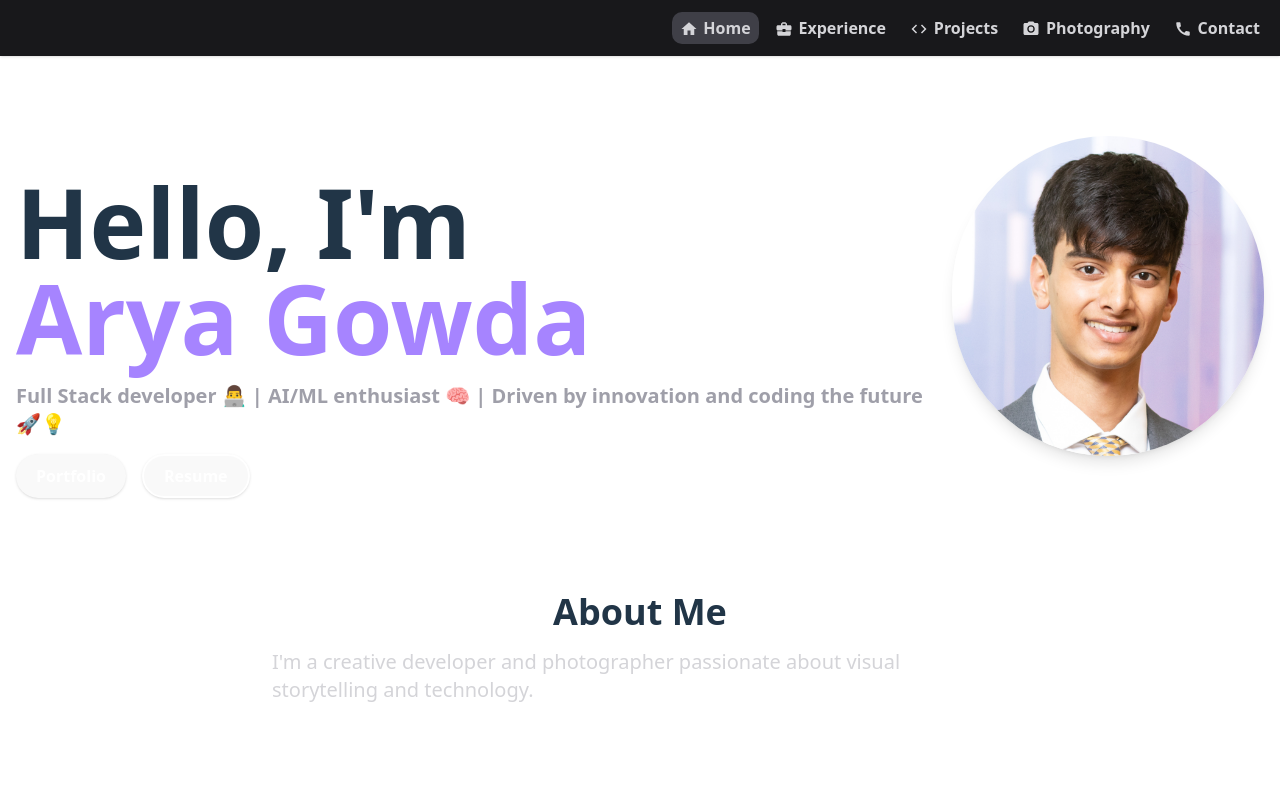
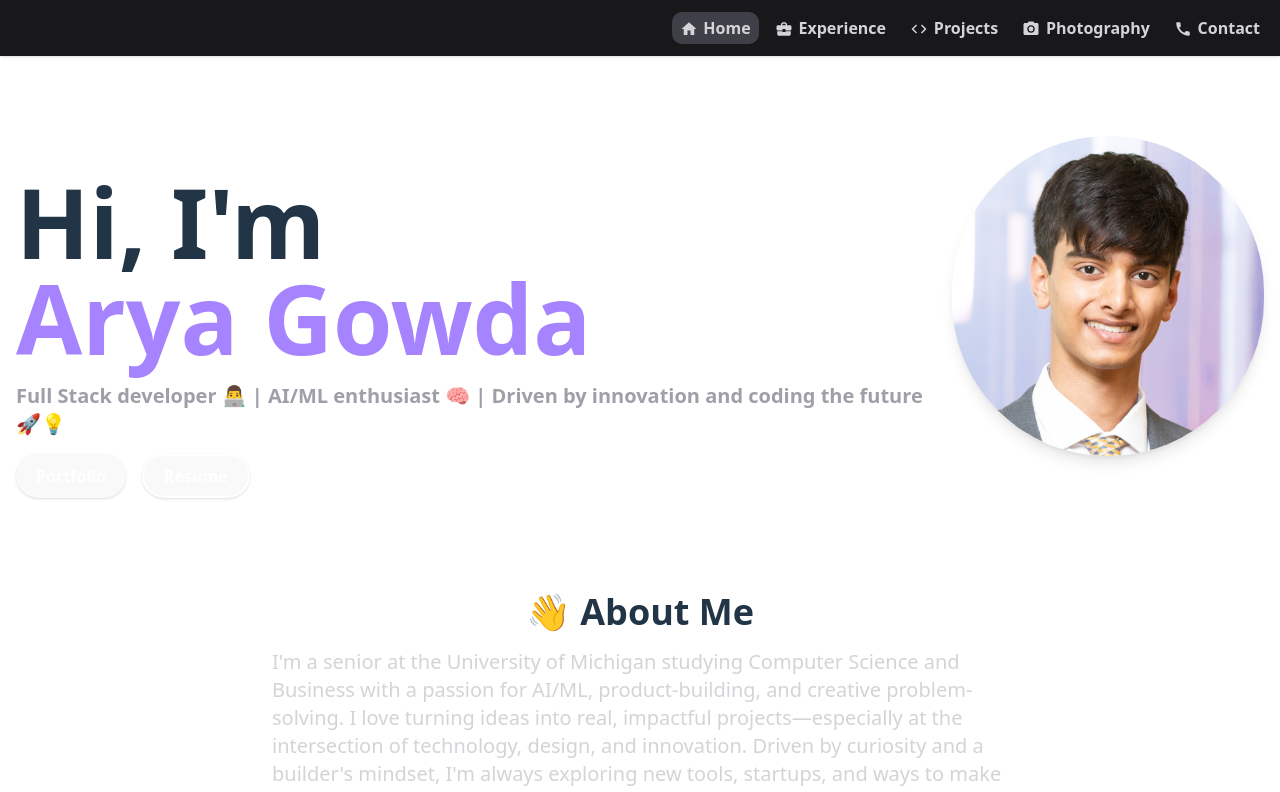
Before and after one commit to arya-gowda/portfolio, a React (Vite) app: page / in a window 1280 px wide. Shown: the top 792 px of the page. Built offline with nearby package versions, Linux system fonts and the light colour scheme.

Commit message:
updated about me

```diff
--- a/public/data/projects.json
+++ b/public/data/projects.json
@@ -16,6 +16,13 @@
     "url": "https://github.com/arya-gowda/ai-flappy"
   },
   {
+    "title": "Portfolio Website",
+    "description": "This site lol",
+    "image": "projects/Portfolio.png",
+    "tools": ["ReactJS", "Tailwind CSS", "Vite"],
+    "url": "https://github.com/arya-gowda/portfolio"
+  },
+  {
     "title": "Movie Recommendation System",
     "description": "Sentiment classification pipeline using SVMs on Amazon Prime Video reviews, involving custom feature extraction, hyperparameter tuning with cross-validation, and engineering a high-performing multiclass classifier.",
     "image": "projects/Prime_Video.webp",
--- a/src/pages/Home.jsx
+++ b/src/pages/Home.jsx
@@ -10,7 +10,7 @@ export default function Home() {
       <div className="containter mx-auto flex justify-between mt-20 mb-30 h-80 items-center">
         <div className='mt-20 items-center'>
           <div className="text-8xl font-extrabold">
-            <p>Hello, I'm</p>
+            <p>Hi, I'm</p>
             <p className="text-violet-400">Arya Gowda</p>
           </div>
           <p className="text-xl mt-4 text-zinc-400 font-bold">Full Stack developer &#128104;&#8205;&#128187; | AI/ML enthusiast &#129504; | Driven by innovation and coding the future &#128640;&#128161;</p>
@@ -28,8 +28,10 @@ export default function Home() {
         </div>
       </div>
       <div className="p-4 max-w-3xl mx-auto">
-        <h2 className="text-4xl text-center font-bold mb-4 mx-auto">About Me</h2>
-        <p className="text-zinc-300 text-xl">I'm a creative developer and photographer passionate about visual storytelling and technology.</p>
+        <h2 className="text-4xl text-center font-bold mb-4 mx-auto">👋 About Me</h2>
+        <p className="text-zinc-300 text-xl">
+          I'm a senior at the University of Michigan studying Computer Science and Business with a passion for AI/ML, product-building, and creative problem-solving. I love turning ideas into real, impactful projects—especially at the intersection of technology, design, and innovation. Driven by curiosity and a builder's mindset, I'm always exploring new tools, startups, and ways to make tech more human.
+        </p>
       </div>
       <div className="p-4 max-w-5xl mx-auto mt-20 text-center">
         <h2 className="text-4xl font-bold mb-4 mx-auto">Tech Stack</h2>
```
Also changed, not shown: public/projects/Portfolio.png (added).
